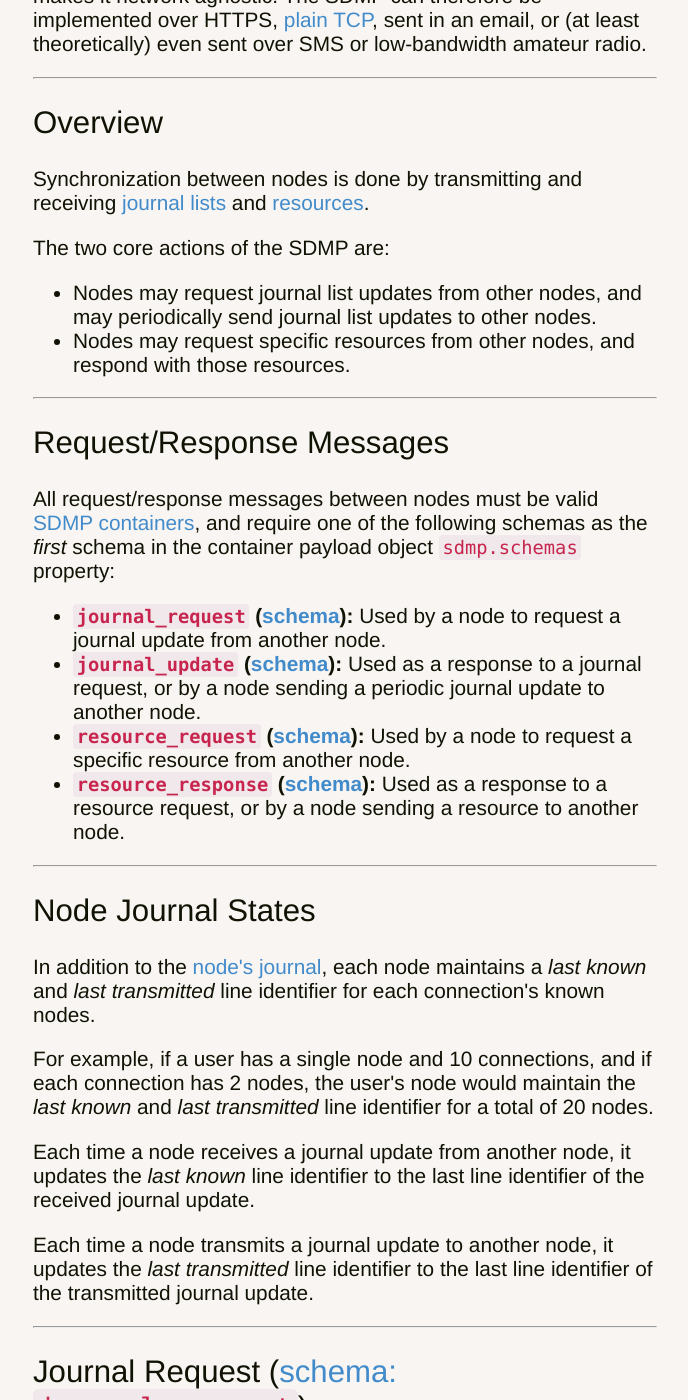
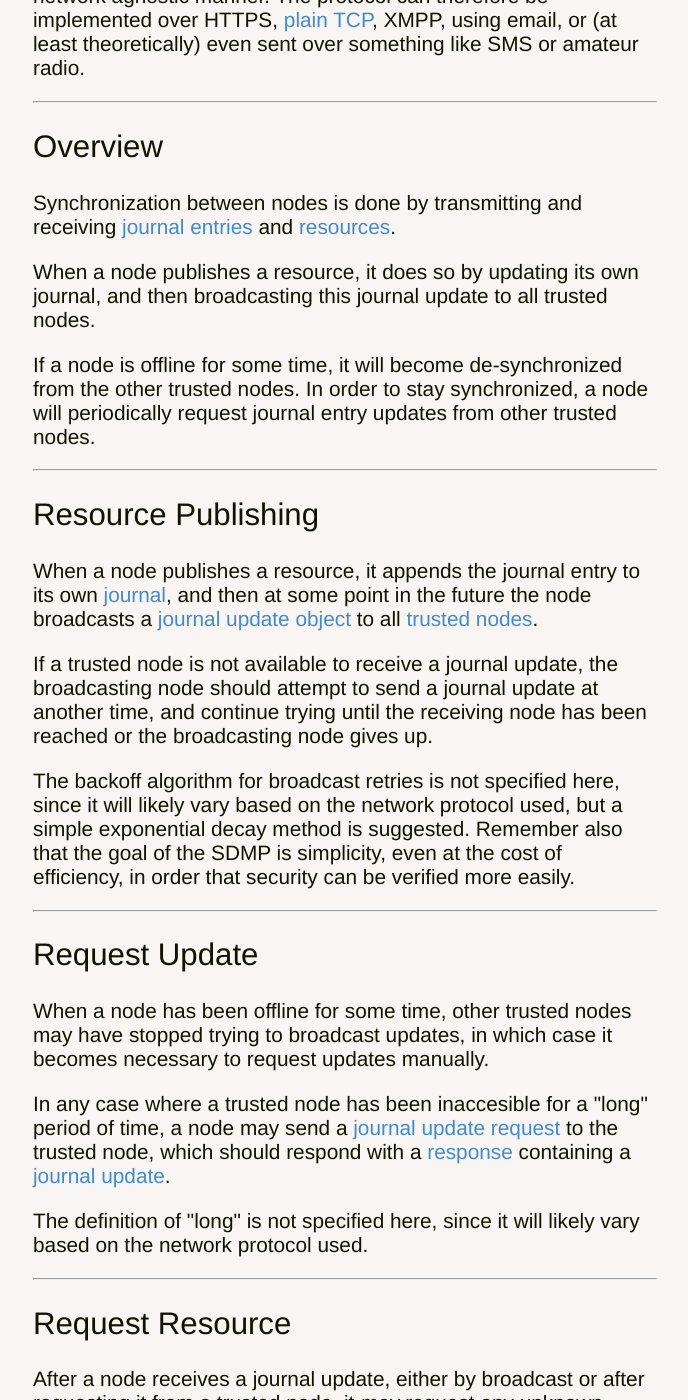
Before and after one commit to sdmp/sdmp.github.io, a Jekyll site: the page built from synchronization/index.md, in a window 1280 px wide and 1400 px high, scrolled down 410 px. Shown: the whole window, without its empty margins (295-983 px from the left). Built offline with Jekyll 4.4.1, drawn with Linux system fonts in a browser that asks for light colours; some of the changed text lies outside the part shown.

Commit message:
Updating the synch specs page

```diff
--- a/synchronization/index.md
+++ b/synchronization/index.md
@@ -5,231 +5,125 @@ subtitle: How nodes publish journal updates, and request and respond with resour
 ---
 
 
-The synchronization process for the SDMP is defined in a way that makes it network agnostic.
-The SDMP can therefore be implemented over HTTPS, [plain TCP](../tcp/), sent in an email, or
-(at least theoretically) even sent over SMS or low-bandwidth amateur radio.
+The synchronization process for the SDMP is defined in a simple,
+network agnostic manner. The protocol can therefore be implemented
+over HTTPS, [plain TCP](/tcp), XMPP, using email, or (at least
+theoretically) even sent over something like SMS or amateur radio.
 
 ---
 
 ## Overview
 
-Synchronization between nodes is done by transmitting and receiving [journal lists](../journal/)
-and [resources](../resource/).
+Synchronization between nodes is done by transmitting and receiving
+[journal entries](/journal) and [resources](/resource).
 
-The two core actions of the SDMP are:
+When a node publishes a resource, it does so by updating its own
+journal, and then broadcasting this journal update to all trusted nodes.
 
-* Nodes may request journal list updates from other nodes, and may periodically send
-  journal list updates to other nodes.
-* Nodes may request specific resources from other nodes, and respond with those resources.
+If a node is offline for some time, it will become de-synchronized from
+the other trusted nodes. In order to stay synchronized, a node will
+periodically request journal entry updates from other trusted nodes.
 
 ---
 
-## Request/Response Messages
+## Resource Publishing
 
-All request/response messages between nodes must be valid [SDMP containers](../container/),
-and require one of the following schemas as the *first* schema in the container payload
-object `sdmp.schemas` property:
+When a node publishes a resource, it appends the journal entry to
+its own [journal](/journal), and then at some point in the future
+the node broadcasts a [journal update object](/schema/journal) to
+all [trusted nodes](/schema/relationship).
 
-* **[`journal_request`](#journal-request) ([schema](schema_journal_request)):** Used by a node
-  to request a journal update from another node.
-* **[`journal_update`](#journal-update) ([schema](schema_journal_update)):** Used as a response
-  to a journal request, or by a node sending a periodic journal update to another node.
-* **[`resource_request`](#resource-request) ([schema](schema_resource_request)):** Used by a node
-  to request a specific resource from another node.
-* **[`resource_response`](#resource-response) ([schema](schema_resource_response)):** Used as a
-  response to a resource request, or by a node sending a resource to another node.
+If a trusted node is not available to receive a journal update, the
+broadcasting node should attempt to send a journal update at another
+time, and continue trying until the receiving node has been reached
+or the broadcasting node gives up.
+
+The backoff algorithm for broadcast retries is not specified here, since
+it will likely vary based on the network protocol used, but a simple
+exponential decay method is suggested. Remember also that the goal
+of the SDMP is simplicity, even at the cost of efficiency, in order
+that security can be verified more easily.
+
+---
+
+## Request Update
+
+When a node has been offline for some time, other trusted nodes may
+have stopped trying to broadcast updates, in which case it becomes
+necessary to request updates manually.
+
+In any case where a trusted node has been inaccesible for a "long"
+period of time, a node may send a [journal update request](/schema/request_journal)
+to the trusted node, which should respond with a [response](/schema/response)
+containing a [journal update](/schema/journal).
+
+The definition of "long" is not specified here, since it will likely
+vary based on the network protocol used.
+
+---
+
+## Request Resource
+
+After a node receives a journal update, either by broadcast or after
+requesting it from a trusted node, it *may* request any unknown resources.
+This is done by sending a [resource request object](/schema/request_resource)
+to any trusted node has the resource.
+
+A node is considered to have a resource if the resource identifier
+is present in that node's journal list.
+
+A node responding to a resource request should yield a
+[response object](/schema/response) containing either the
+requested resource or some other status code.
 
 ---
 
 ## Node Journal States
 
-In addition to the [node's journal](../journal/), each node maintains a *last known* and
-*last transmitted* line identifier for each connection's known nodes.
+In addition to the [node's journal](/journal), each node should maintain
+a "last known" and "last transmitted" line identifier for each trusted node.
 
-For example, if a user has a single node and 10 connections, and if each connection has
-2 nodes, the user's node would maintain the *last known* and *last transmitted* line
-identifier for a total of 20 nodes.
+Each time a node receives a journal update from a trusted node, it would
+update the last known line identifier to the last line identifier of the
+received journal update.
 
-Each time a node receives a journal update from another node, it updates the *last known*
-line identifier to the last line identifier of the received journal update.
+Each time a node transmits a journal update to a trusted node, it would
+update the "last transmitted" line identifier to the last line identifier
+of the transmitted journal update.
 
-Each time a node transmits a journal update to another node, it updates the *last transmitted*
-line identifier to the last line identifier of the transmitted journal update.
+When [sending](/schema/journal) journal updates the "last transmitted"
+would be the `journal.since` property, and the `journal.entries` would
+be all journal entries *after* the "last transmitted".
 
----
-
-## Journal Request ([schema: `journal_request`][schema_journal_request])
-
-Nodes may request journal entries from other nodes. This may be done if a node
-has been offline for a while, or other technical reasons. The expected response
-to a journal request is a [journal update](#journal-update).
-
-Journal requests have the following properties:
-
-###### `request` *(object, required)*
-
-Holds the request properties. This contains the following reserved properties:
-
-###### `request.type` *(string, required)*
-
-Indicates the request type. For the journal request schema, this must be the string `journal`.
-
-###### `request.since` *(string, required)*
-
-This property is the *last known* [journal line identifier](../journal/#journal-line-identifier) of
-the requesting node. A successful response to this request would have the journal entries
-immediately after this entry, and would not include this line identifier.
-
-###### `request.limit` *(integer, optional)*
-
-The *maximum* number of journal line identifier entries to include in the response. The
-responding node may not exceed this limit, but if this value is not defined in the
-request, the responding node may choose whatever limit it decides is appropriate.
-
----
-
-## Journal Update ([schema: `journal_update`][schema_journal_update])
-
-This schema is used when a node responds to a [journal request](#journal-request), or when
-a node periodically sends a journal update to other nodes.
-
-Journal responses have the following properties:
-
-###### `data` *(object, required)*
-
-Holds the data properties. This contains the following reserved properties:
-
-###### `data.type` *(string, required)*
-
-Indicates the data type. For the journal update schema, this must be the string `journal`.
-
-###### `data.since` *(string, required)*
-
-This property is the [journal line identifier](../journal/#journal-line-identifier) of the line
-immediately preceding the first entry in the journal entries list of this object.
-
-(E.g., if the first entry of the journal entry list in this object were line
-identifier `n`, this value would be `n-1`.)
-
-###### `data.entries` *(ordered string list, required)*
-
-An ordered list of valid [journal entries](../journal/#journal-entries).
-
----
-
-### Resource Request ([schema: `resource_request`][schema_resource_request])
-
-Nodes may request specific resources from other nodes.
-
-Resource requests have the following properties:
-
-###### `request` *(object, required)*
-
-Holds the request properties. This contains the following reserved properties:
-
-###### `request.type` *(string, required)*
-
-Indicates the request type. For the resource request schema, this must be the string `resource`.
-
-###### `request.identifier` *(string, required)*
-
-Responses to this resource request will include this identifier in the response object. The
-string may contain only up to 40 ASCII characters.
-
-Implementations of the SDMP should attempt to make this property unique per request and per node.
-
-###### `request.author` *(string, required)*
-
-The [key fingerprint](../cryptography/#key-fingerprint) of the *user* who published
-the resource being requested.
-
-###### `request.resource` *(string, required)*
-
-The [resource identifier](../resource/#resource-identifier) of the resource being requested.
-
----
-
-## Resource Response ([schema: `resource_response`][schema_resource_response])
-
-This schema is used when a node responds to a [resource request](#resource-request), and
-any time a node sends a resource to another node.
-
-Resource responses have the following properties:
-
-###### `data` *(object, required)*
-
-Holds the data properties. This contains the following reserved properties:
-
-###### `data.type` *(string, required)*
-
-Indicates the data type. For the resource response schema, this must be the string `resource`.
-
-###### `data.description` *(string, optional)*
-
-An optional string to hold a human-readable description of the data object. The string
-may contain only up to 40 ASCII characters.
-
-###### `data.status` *(number)*
-
-If the data object is in response to a [resource request](#resource-request), this property
-must be a valid [status code](#response-status-code), which is similar to HTTP status codes
-in that it indicates the status of the response.
-
-###### `data.request` *(string)*
-
-If the data object is in response to a [resource request](#resource-request), this
-property must be the value of the `request.identifier`. In all other cases, this
-property must not be set.
-
-###### `data.content` *(object)*
-
-If the object contains a valid [resource object](../resource/), this object is the
-complete [SDMP container](../container/). In all other cases, this property must not
-be set.
-
----
-
-## Response Status Code
-
-The SDMP specifies the meaning of the following status codes, which are similar to HTTP
-status codes. If you desire additional status codes for your application and want more
-widespread adoption, please make a request by [filing an "issue" on Github][newissue].
-
-* `200` **"OK"** - Used to indicate a response object containing a valid resource.
-* `400` **"Bad request"** - Used to indicate that a received request was not interpretable.
-* `404` **"Not found"** - This status is used in all cases where a requested resource
-  is unavailable or when the resource has been deleted.
+When [requesting](/schema/request_journal) journal updates, the "last
+known" would be the `request.since` property.
 
 ---
 
 ## Request/Response
 
-Because the core communication protocol is designed to be network agnostic, there can be no
-requirement that packets sent to a node require any particular response. Additionally, there are
-no error responses or timeout algorithms specified. (The [SDMP TCP implementation](../tcp/)
-has some implementation details, but they are network specific, and are not considered part
-of the core protocol.)
+Because the core communication protocol is designed to be network agnostic,
+there is no requirement that packets sent to a node require any particular
+immediate response. Additionally, there are no error responses or timeout
+algorithms specified.
 
-However, the following guidelines should be followed for any implementation:
+However, the following (perhaps somewhat obvious) guidelines should be
+followed for any implementation:
 
-* Journal update broadcasts should be made at some point relatively soon after a node
-  publishes a new resource.
-* Nodes receiving journal update broadcasts should, at some point soon after receiving the
-	broadcast, request unknown resources from the broadcasting node *or* from any node
-	known through a connection. This aids in network load distribution.
-* Since nodes may have resources from other nodes, a distributed approach should be sought for
-	requesting published resources. Doing so will alleviate network traffic from the node
-	publishing a new resource.
-* Every attempt should be made to implement [forward secrecy][w_forward]. This means that
-	network communications should use *session-based* encryption keys. See the
-	[SDMP TCP specifications](../tcp/) for an example implementation over TCP.
-* At no point should a node send resource data over the network in an unencrypted form. A node
-	sending a communication without first encrypting it should be treated as though its keys have
-  been compromised.
+* Broadcasting journal updates should be done at some point relatively soon
+	after a node publishes a new resource.
+* Nodes receiving journal update broadcasts should, at some point soon after
+	receiving the broadcast, request unknown resources from the broadcasting
+	node *or* from any other trusted node known to have the resource.
+* Since nodes may have resources from other nodes, a distributed approach
+	should be sought for requesting published resources. Doing so will
+	alleviate network traffic for the node publishing the resource.
+* Every attempt should be made to implement [forward secrecy][w_forward]. This
+	means that network communications should use *session-based* encryption keys.
+	A method of generating session keys is specified [here](/session).
+* At no point should a node send resource data over the network in an unencrypted
+	form. A node sending a communication without first encrypting it should be
+	treated as though its keys have been compromised.
 
 
 [w_forward]: https://en.wikipedia.org/wiki/Forward_secrecy
-[schema_journal_request]: https://github.com/sdmp/sdmp-schema/blob/master/schemas/journal_request.json
-[schema_journal_update]: https://github.com/sdmp/sdmp-schema/blob/master/schemas/journal_update.json
-[schema_resource_request]: https://github.com/sdmp/sdmp-schema/blob/master/schemas/resource_request.json
-[schema_resource_response]: https://github.com/sdmp/sdmp-schema/blob/master/schemas/resource_response.json
```
